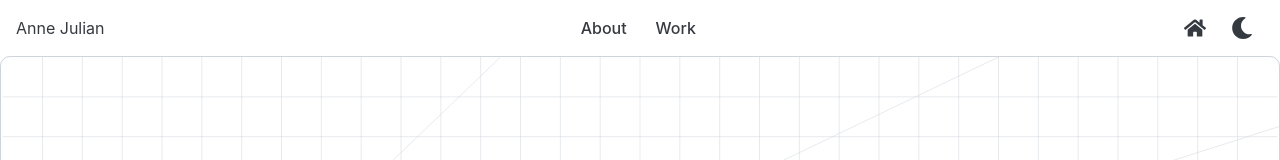
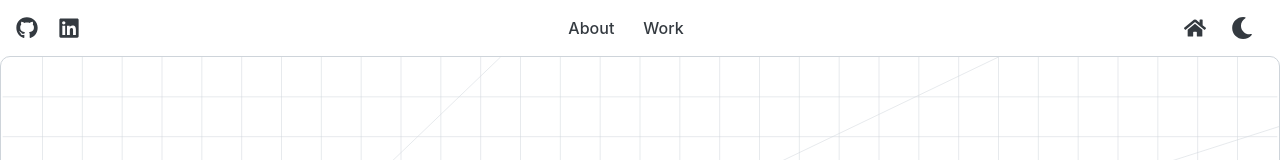
Before and after one commit to rustycontraption/annejulian.com, a Next.js app: page / in a window 1280 px wide. Shown: the top 160 px of the page. Built offline with nearby package versions, Linux system fonts and the light colour scheme.

Commit message:
Add social links to header

```diff
--- a/src/components/Header.tsx
+++ b/src/components/Header.tsx
@@ -3,7 +3,7 @@
 import { useState } from 'react';
 import { Burger, Container, Drawer, Group, Stack } from '@mantine/core';
 import { useDisclosure } from '@mantine/hooks';
-import { FaHome } from 'react-icons/fa';
+import { FaHome, FaGithub, FaLinkedin } from 'react-icons/fa';
 import classes from './Header.module.css';
 import { ThemeToggle } from "../components/ThemeToggle";
 
@@ -37,7 +37,12 @@ export default function HeaderSimple() {
         <header className={classes.header}>
             <Container fluid size="md">
                 <div className={classes.inner}>
-                    <div>Anne Julian</div>
+                    <div>
+                        <Group gap={20} visibleFrom="xs">
+                            <a href="https://github.com/rustycontraption/annejulian.com"><FaGithub size={22} /></a>
+                            <a href="https://www.linkedin.com/in/annejulian/"><FaLinkedin size={22} /></a>
+                        </Group>
+                    </div>
                     <Group gap={5} visibleFrom="xs">
                         {items.slice(1)}
                     </Group>
```
